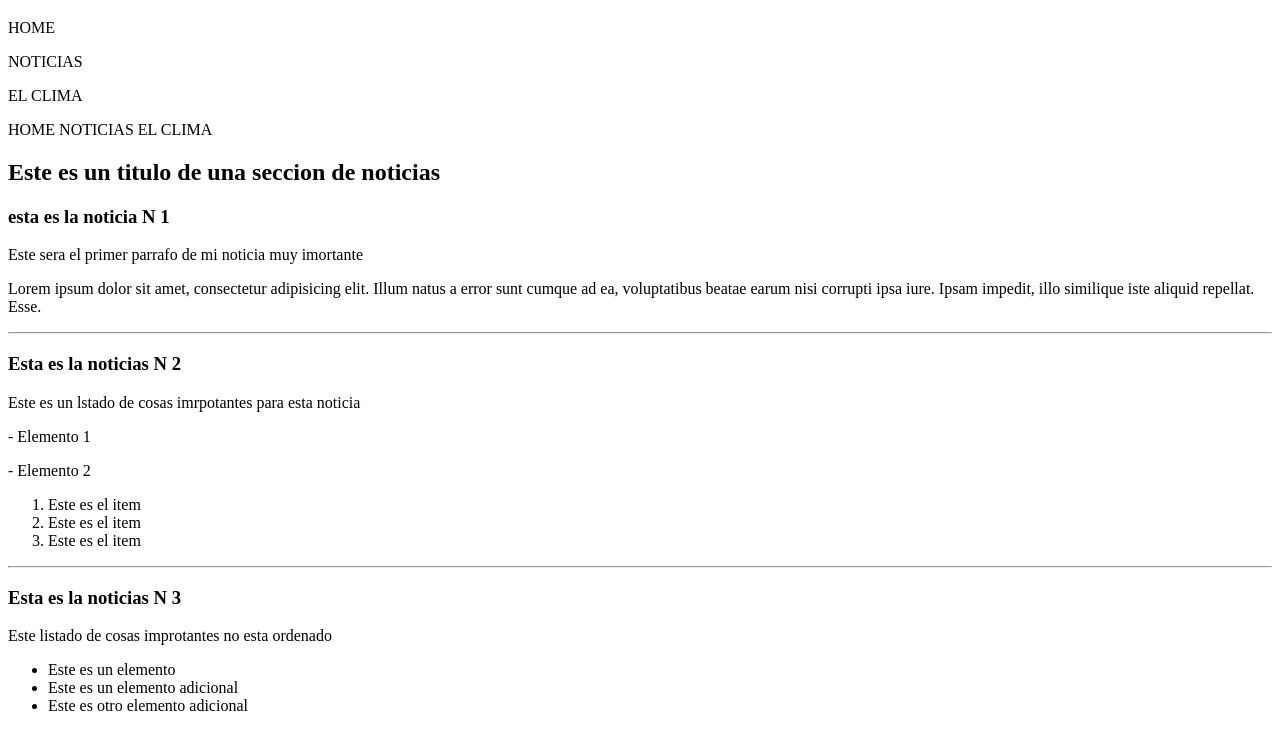
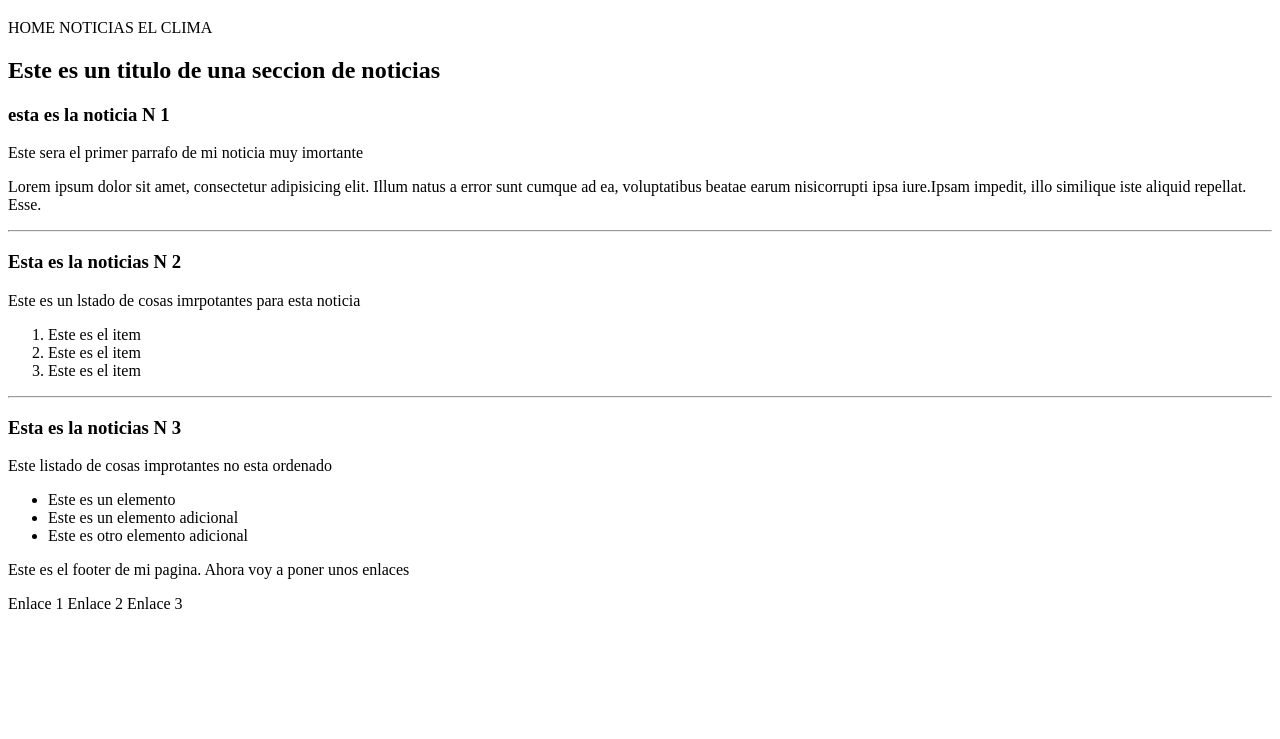
Before and after one commit to Unaltradirezione/RepositorioHenry-practicas-clases, a plain HTML site: page archivos HTML/clase de etiquetas de formato.html in a window 1280 px wide. Shown: the part 61-800 px from the top of the page. Drawn offline with Linux system fonts and the light colour scheme.

Commit message:
prueba 4

```diff
--- a/archivos HTML/clase de etiquetas de formato.html
+++ b/archivos HTML/clase de etiquetas de formato.html
@@ -6,29 +6,37 @@
             <title>Document</title>
     </head>
     <body>
+
+        <header>
             <h1>Este es el titulo principal de mi pagina Web</h1>
-
-        <p>HOME</p>
-        <p>NOTICIAS</p>
-        <p>EL CLIMA</p>
 
             <span>HOME</span>
             <span>NOTICIAS</span>
             <span>EL CLIMA</span>
+        </header>
 
+            <main>
+                <section>
                     <h2>Este es un titulo de una seccion de noticias</h2>
+
+                    <article>
+
                         <h3>esta es la noticia N 1</h3>
 
+                        <div>
                             <p>Este sera el primer parrafo de mi noticia muy imortante</p>
-        <p>Lorem ipsum dolor sit amet, consectetur adipisicing elit. Illum natus a error sunt cumque ad ea, voluptatibus beatae earum nisi corrupti ipsa iure. Ipsam impedit, illo similique iste aliquid repellat. Esse.</p>
+                            <p>Lorem ipsum dolor sit amet, consectetur adipisicing elit. Illum natus a error sunt cumque ad ea, voluptatibus beatae earum nisicorrupti ipsa iure.Ipsam impedit, illo
+                            similique iste aliquid repellat.
+                            Esse.</p>
+                        </div>
 
+
+                    </article>
                     <hr />
+                    <article>
 
-        <H3>Esta es la noticias N 2</H3>
+                        <h3>Esta es la noticias N 2</H3>
                         <p>Este es un lstado de cosas imrpotantes para esta noticia</p>
-
-        <p>- Elemento 1</p>
-        <p>- Elemento 2</p>
 
                         <ol>
                             <li>Este es el item </li>
@@ -36,7 +44,9 @@
                             <li>Este es el item </li>
                         </ol>
 
+                    </article>
                     <hr />
+                    <article>
 
                         <h3>Esta es la noticias  N 3</h3>
                         <p>Este listado de cosas improtantes no esta ordenado</p>
@@ -46,7 +56,20 @@
                             <li>Este es un elemento adicional</li>
                             <li>Este es otro elemento adicional</li>
                         </ul>
+                    </article>
+                    </section>
+                </main>
 
+        <footer>
+            <p>
+
+            Este es el footer de mi pagina. Ahora voy a poner unos enlaces
+            </p>
+
+            <span>Enlace 1</span>
+            <span>Enlace 2</span>
+            <span>Enlace 3</span>
+        </footer>
 
     </body>
     </html>
```
Lines whose indentation alone changed are shown as unchanged.
